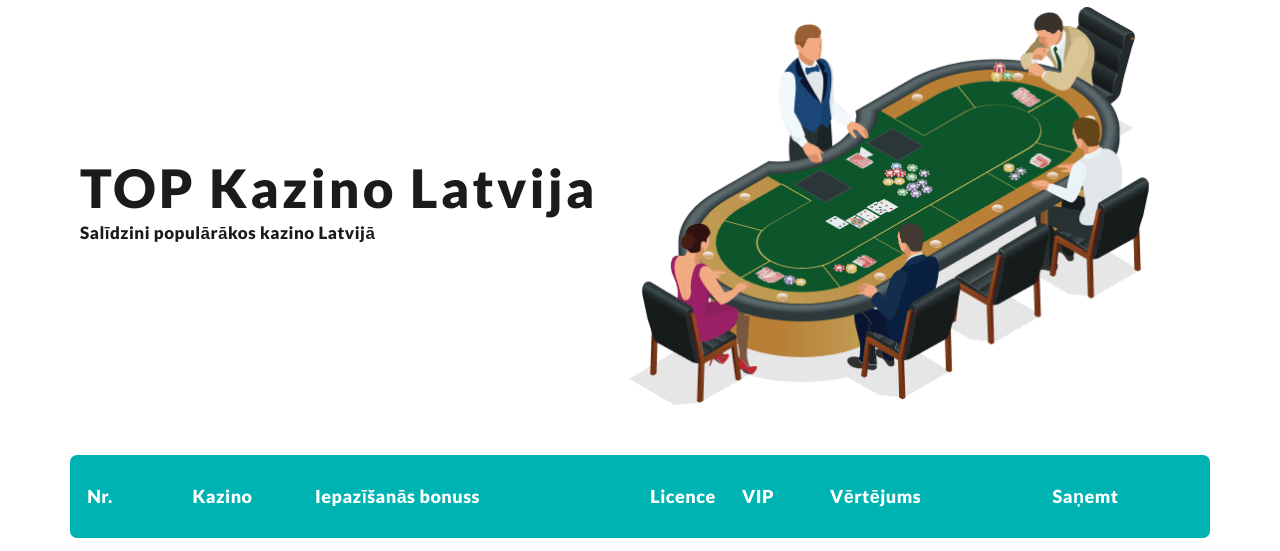
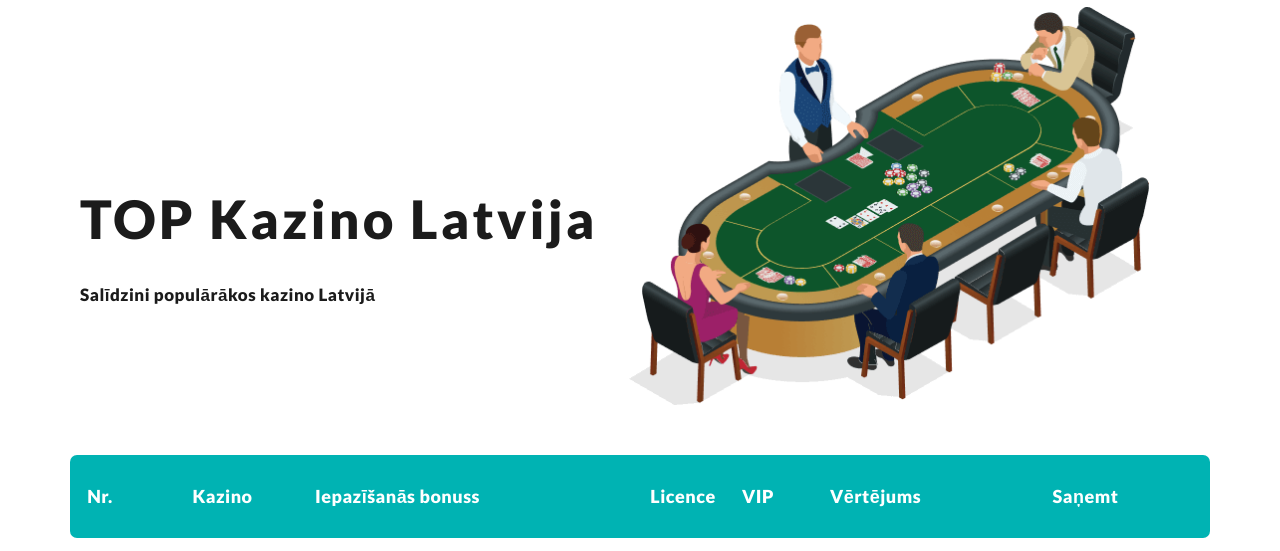
Before and after one commit to mambetov90/kazino-best, a website: page index.html in a window 1280 px wide. Shown: the part 121-672 px from the top of the page. Drawn offline with Linux system fonts and the light colour scheme.

Commit message:
small fix

```diff
--- a/scss/header.scss
+++ b/scss/header.scss
@@ -10,9 +10,8 @@
 .label {
   padding: 20px 0;
   max-width: 140px;
-}
-@media screen and (min-width: 1025px) {
-  .label {
+
+  @media screen and (min-width: 1025px) {
     padding: 37px 0;
     max-width: 220px;
   }
--- a/scss/intro-banner.scss
+++ b/scss/intro-banner.scss
@@ -33,7 +33,6 @@
   padding-bottom: 10px;
   font-weight: 800;
   font-size: 36px;
-  line-height: 35px;
   display: flex;
   align-items: center;
   text-align: center;
@@ -43,7 +42,6 @@
     justify-content: flex-start;
     display: flex;
     font-size: 53px;
-    line-height: 1.2px;
   }
 }
 
```
Also changed, not shown: style.css, 1 other file.
